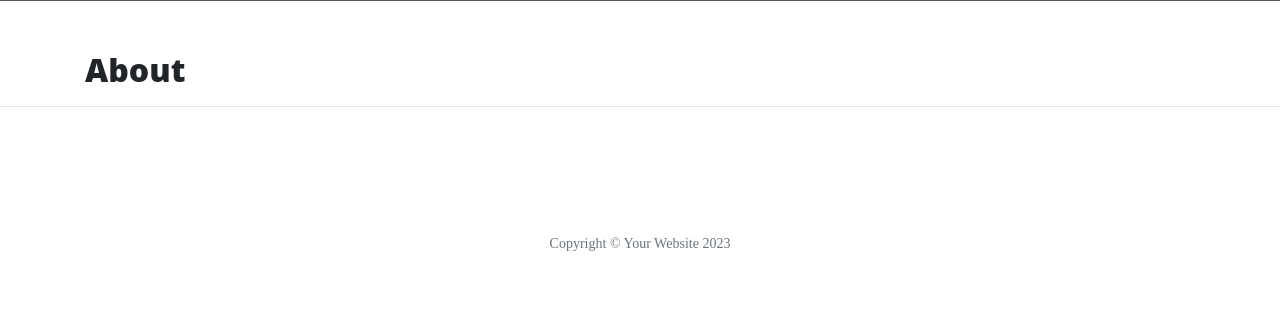
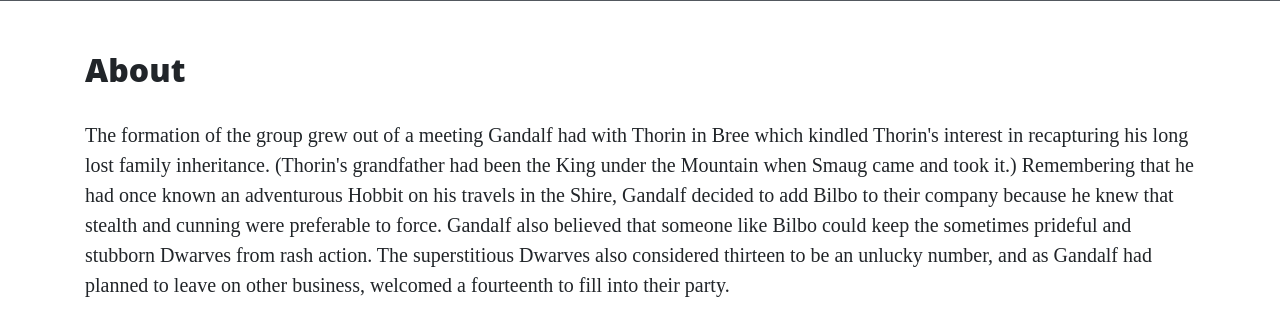
Before and after one commit to KhanRana/thorin_flask_app, a Flask app: page /about in a window 1280 px wide. Shown: the part 627-954 px from the top of the page. Before the commit the page ends 878 px from the top, so only its background shows below. Run offline with Flask 3, Linux system fonts and the light colour scheme; some libraries are stand-ins or nearby versions.

Commit message:
add characters bio and their image structure to the about file

```diff
--- a/templates/about.html
+++ b/templates/about.html
@@ -1,5 +1,75 @@
-{% extends "base.html"%}
+{% extends "base.html"%} {% block content%}
+<h2>About</h2>
+<p>
+  The formation of the group grew out of a meeting Gandalf had with Thorin in
+  Bree which kindled Thorin's interest in recapturing his long lost family
+  inheritance. (Thorin's grandfather had been the King under the Mountain when
+  Smaug came and took it.) Remembering that he had once known an adventurous
+  Hobbit on his travels in the Shire, Gandalf decided to add Bilbo to their
+  company because he knew that stealth and cunning were preferable to force.
+  Gandalf also believed that someone like Bilbo could keep the sometimes
+  prideful and stubborn Dwarves from rash action. The superstitious Dwarves also
+  considered thirteen to be an unlucky number, and as Gandalf had planned to
+  leave on other business, welcomed a fourteenth to fill into their party.
+</p>
 
-{% block content%}
-<h2>About</h2>
+<div class="row featurette">
+  <div class="col-md-7">
+    <h3>Thorin Oakenshield</h3>
+    <p>
+      Thorin II was born in TA 2746 to Dwarf prince Thráin II in the city of the
+      Lonely Mountain. Early in his youth, he and the other Dwarves of the
+      Lonely Mountain were forced to flee by the dragon Smaug in TA 2770. While
+      in exile, he quickly grew to become a capable warrior. This was
+      demonstrated when he participated in the Battle of Azanulbizar in TA 2799.
+      He fought with one of the Dwarven armies beneath the East-gate of Moria.
+      At some point in the fighting, his shield broke, and using an oaken tree
+      branch found on the ground as a shield, he gained the epithet
+      "Oakenshield," which would remain with him even in death.
+    </p>
+  </div>
+  <div class="col-md-5">
+    <img
+      src="https://static.wikia.nocookie.net/lotr/images/3/3f/ThorinBIG.jpg"
+      alt="Thorin Oakenshield on his horse pulling his sword out"
+    />
+  </div>
+</div>
+<div class="row featurette">
+  <div class="col-md-5">
+    <img
+      src="https://static.wikia.nocookie.net/lotr/images/b/b4/The-Hobbit-Fili-and-Kili.jpg"
+      alt="Filli and Killi pictured together"
+    />
+  </div>
+  <div class="col-md-7">
+    <h3>Filli and Killi</h3>
+    <p>
+      Fíli and Kíli were nephews of Thorin, who was the elder brother of their
+      mother, Dís. They were also nephews of Frerin, grandsons of Thráin II, and
+      great-grandsons of Thrór. Fíli's most distinguishing feature was his long
+      nose, the longest of any of the Dwarves in Thorin's company.
+    </p>
+  </div>
+</div>
+
+<div class="row featurette">
+    <div class="col-md-7">
+        <h3></h3>
+        <p></p>
+    </div>
+    <div class="col-md-5">
+      <img src="" alt="">
+    </div>
+</div>
+<div class="row featurette">
+    <div class="col-md-5">
+      <img src="" alt="">
+    </div>
+    <div class="col-md-7">
+        <h3></h3>
+        <p></p>
+    </div>
+</div>
+
 {% endblock content%}
--- a/templates/base.html
+++ b/templates/base.html
@@ -12,6 +12,10 @@
       rel="stylesheet"
       href="{{ url_for('static', filename='css/clean-blog.min.css') }}"
     />
+    <link
+    rel="stylesheet"
+    href="{{ url_for('static', filename='css/style.css') }}"
+  />
     <title>Hello Flask</title>
   </head>
 
```
